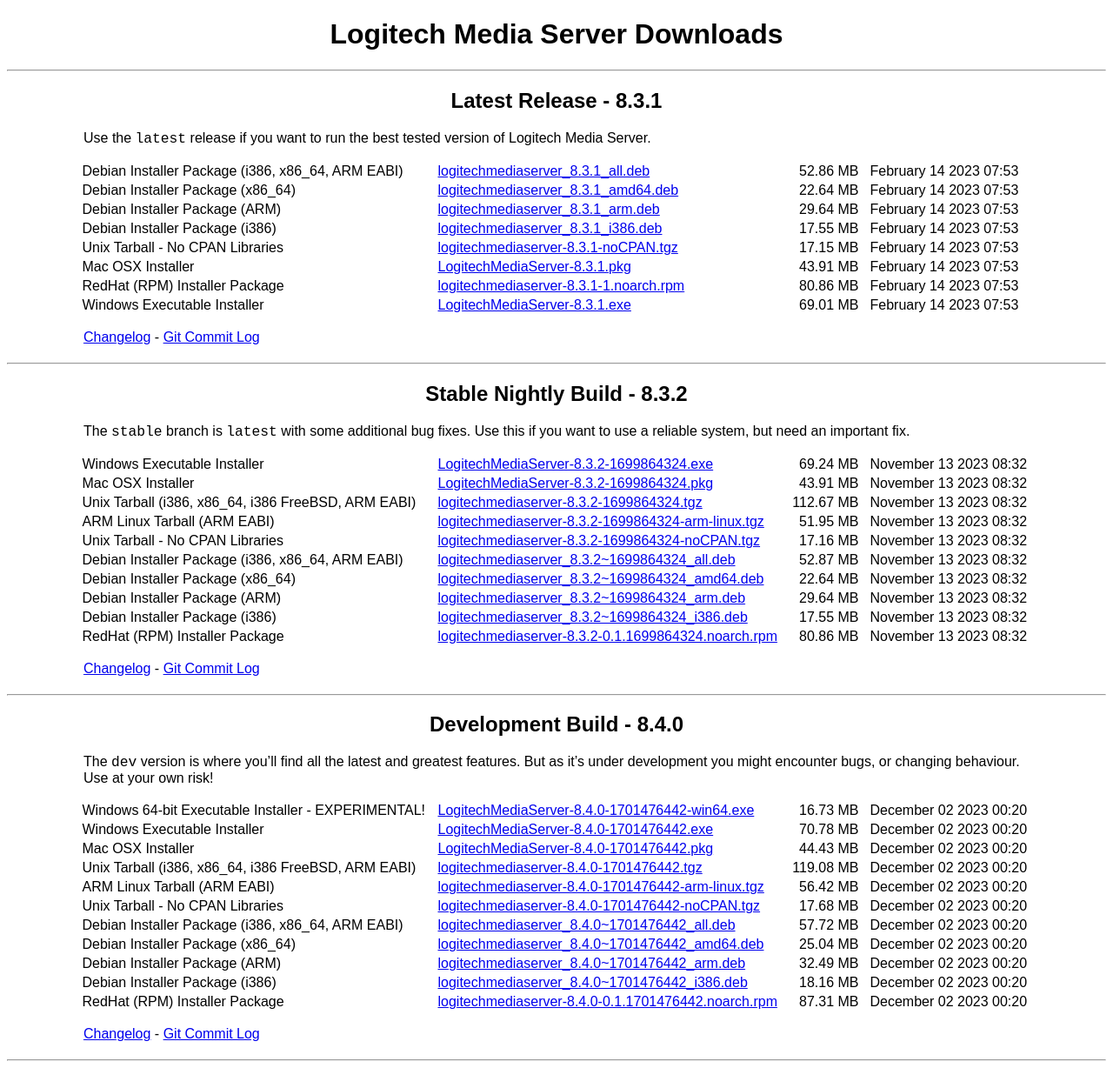
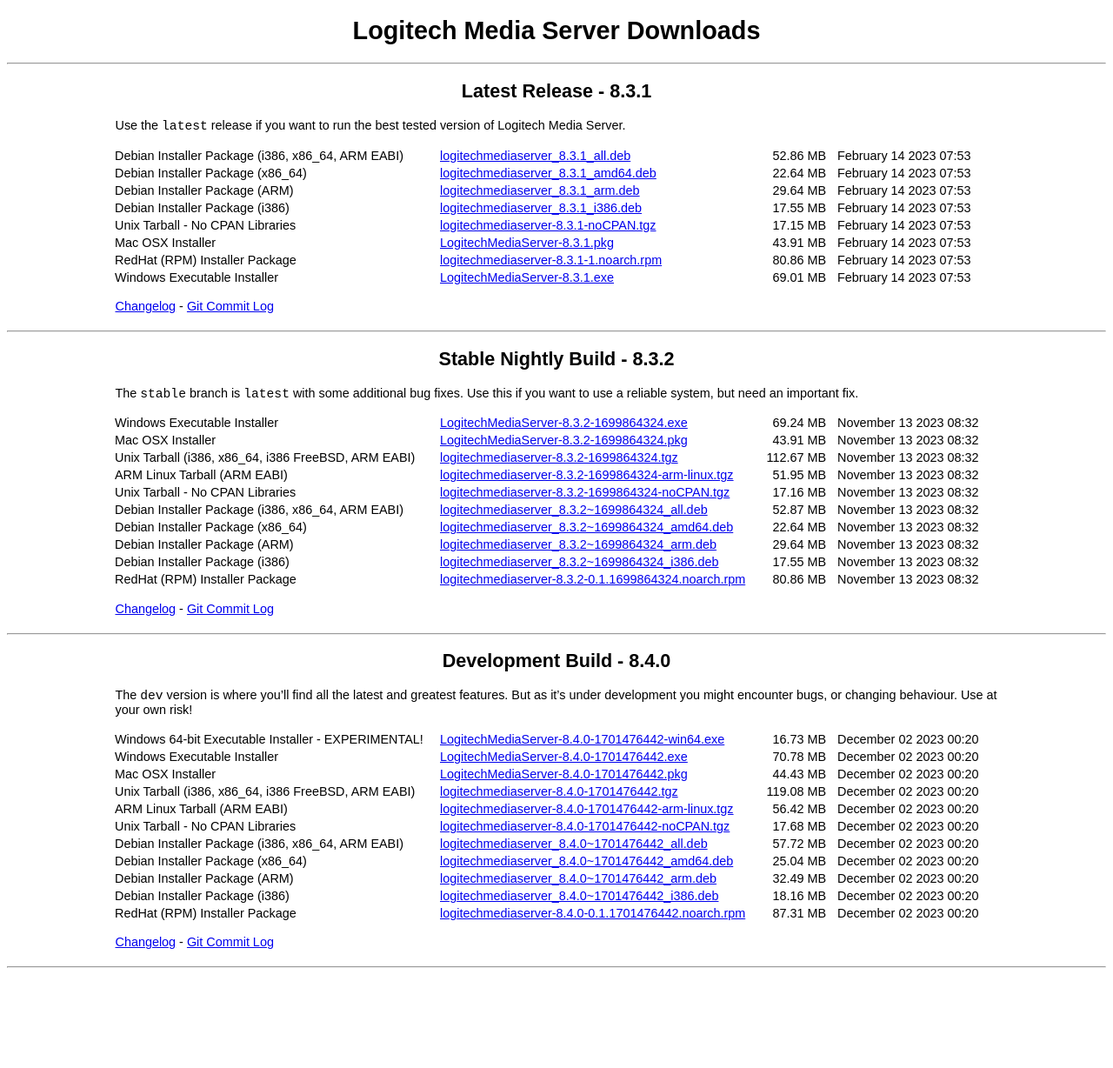
Before and after one commit to LMS-Community/lms-server-repository, a Jekyll site: the page built from index.md, in a window 1280 px wide. Shown: the whole page at 87% size. Built offline with Jekyll 4.4.1, drawn with Linux system fonts in a browser that asks for light colours; our own code applies the rules of GitHub Pages for plain Markdown files; after the commit the page ends 1121 px from its top, so only the background shows below that.

Commit message:
Add readme, tweak layout

```diff
--- a/_layouts/default.html
+++ b/_layouts/default.html
@@ -7,10 +7,13 @@
     <meta name="description" content="{{ site.description }}">
     <meta name='viewport' content='width=device-width, initial-scale=1'>
     <style>
-        body { font-family: Arial, Helvetica, sans-serif }
+        body {
+            font-family: Arial, Helvetica, sans-serif;
+            font-size: 90%;
+        }
         code { font-size: 125% }
-        td:first-child  { width: 405px }
-        td:nth-child(2) { width: 400px }
+        td:first-child  { width: 370px }
+        td:nth-child(2) { width: 360px }
         td:nth-child(3) {
             width: 80px;
             text-align: right;
@@ -18,7 +21,7 @@
         }
         td:last-child  { width: 185px }
         p {
-            width: 1088px;
+            width: 1015px;
             text-align: left;
         }
         hr { margin-top: 20px }
```
Also changed, not shown: README.md (added).
